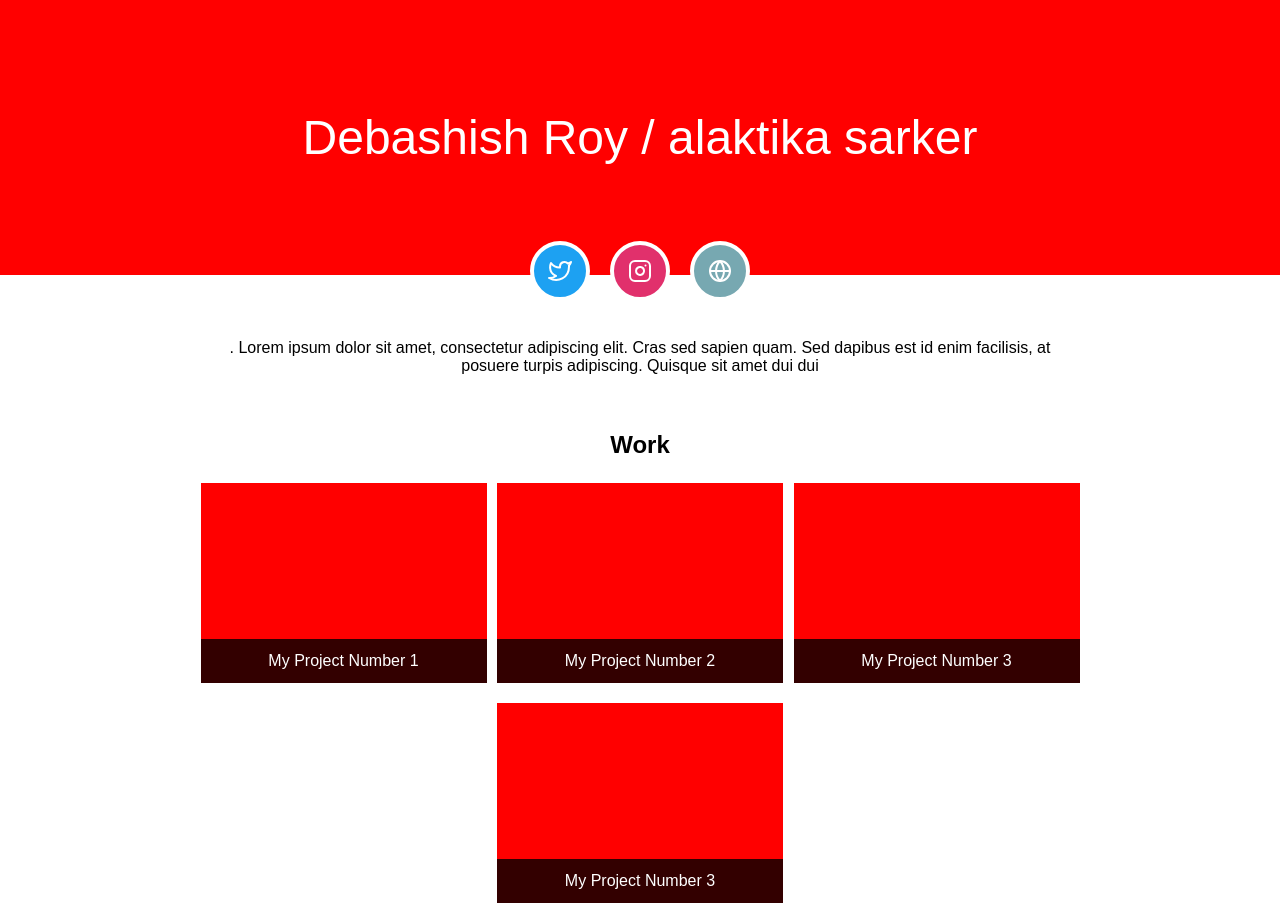
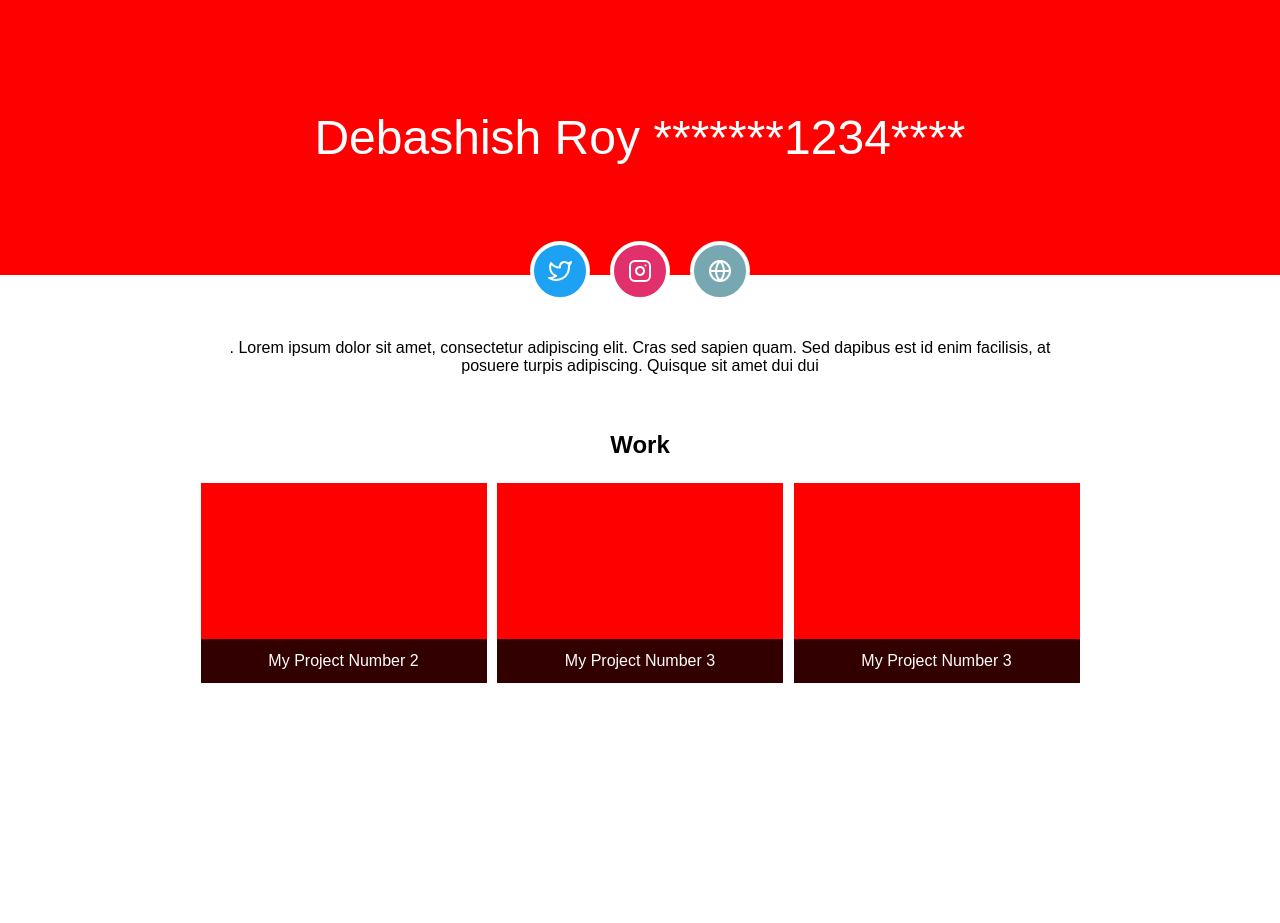
Before and after one commit to alakdeb/Files, a plain HTML site: page index.html in a window 1280 px wide. After the commit the page ends 800 px from the top, so only its background shows below. Drawn offline with Linux system fonts and the light colour scheme.

Commit message:
reworked

```diff
--- a/index.html
+++ b/index.html
@@ -12,7 +12,7 @@
 <body>
   <header>
     <!-- Write your name below -->
-    <h2>Debashish Roy / alaktika sarker</h2>
+    <h2>Debashish Roy *******1234****</h2>
     <nav class="social-nav">
       <ul>
         <li>
@@ -37,9 +37,9 @@
     <!-- Your Projects -->
     <section class="projects">
       <h1>Work</h1>
-      <a href="#" target="_blank" class="project">
+     <!-- <a href="#" target="_blank" class="project">
         <h5>My Project Number 1</h5>
-      </a>
+      </a> -->
       <a href="#" target="_blank" class="project">
         <h5>My Project Number 2</h5>
       </a>
```
